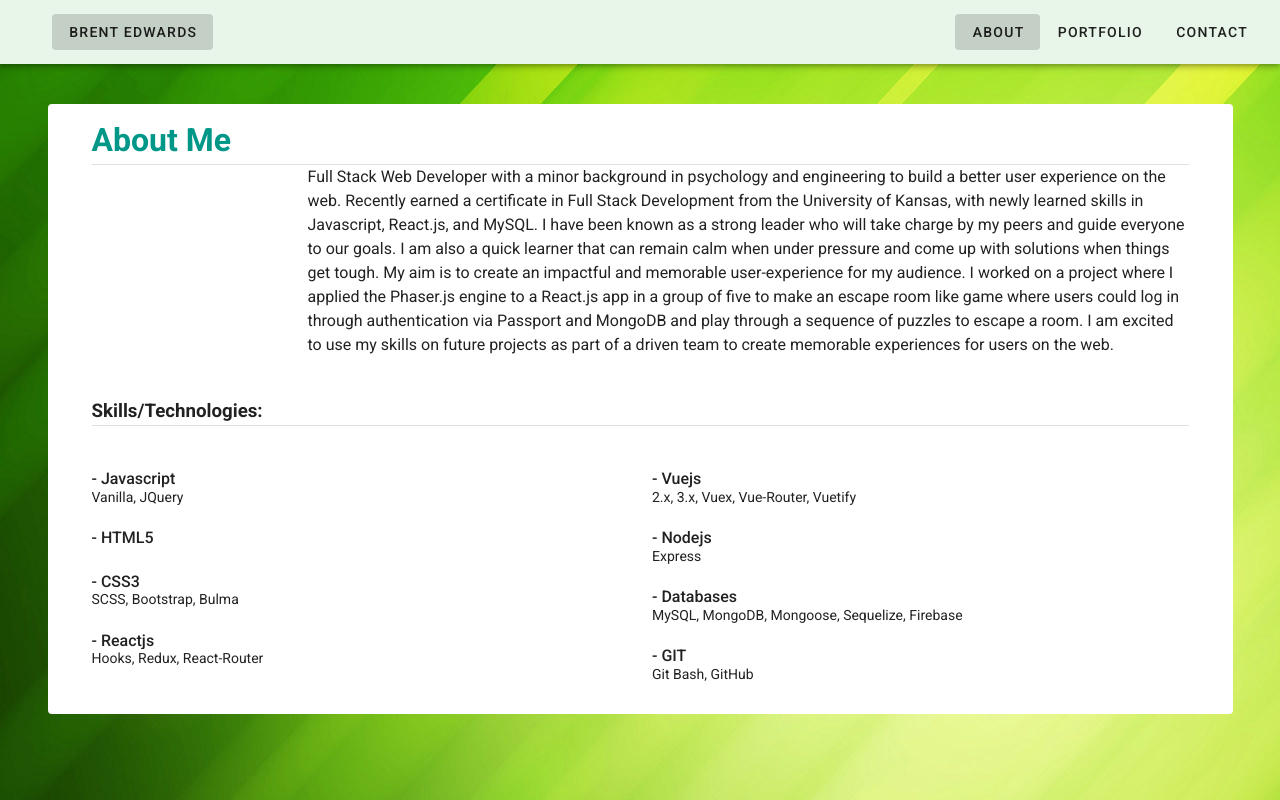
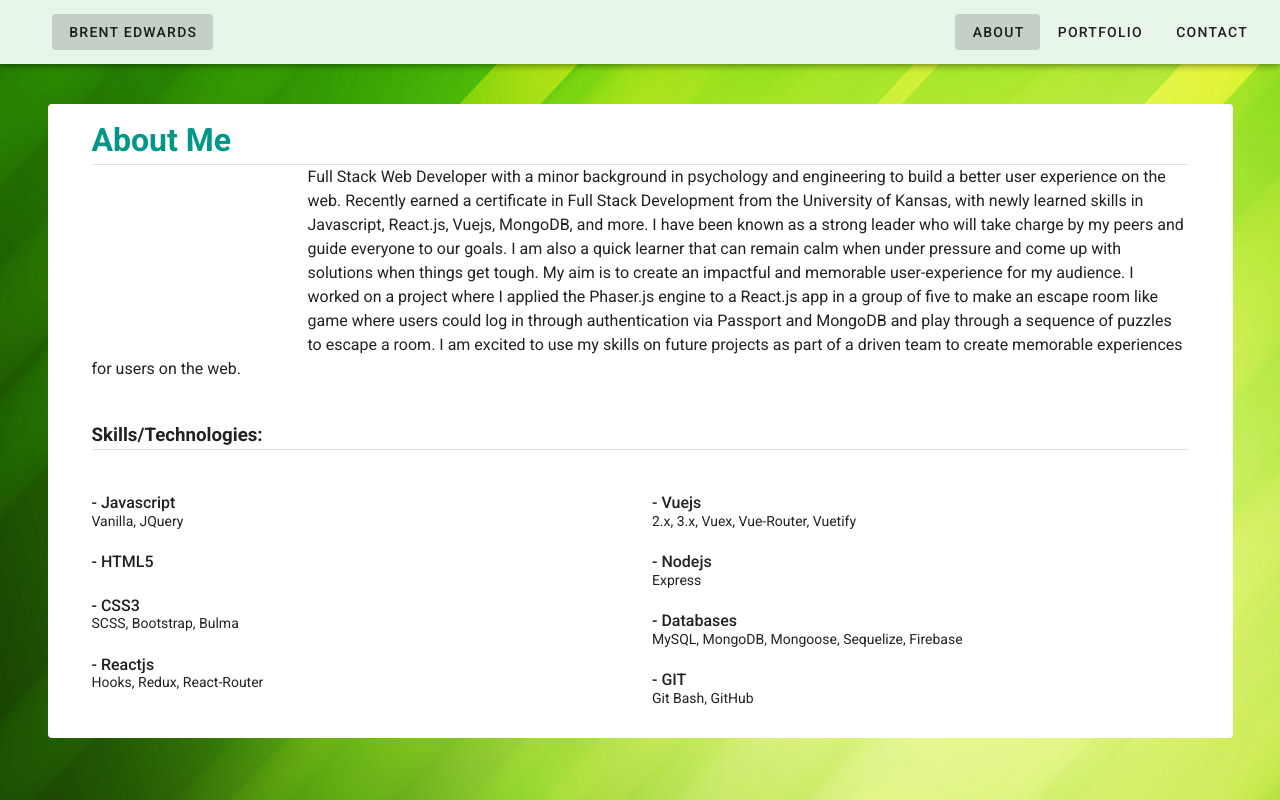
Before and after one commit to zirris512/vue-portfolio, a Vue app: page /about in a window 1280 px wide. Built offline with nearby package versions, Linux system fonts and the light colour scheme.

Commit message:
add reusable base component

```diff
--- /dev/null
+++ b/src/components/ui/BaseContainer.vue
@@ -0,0 +1,18 @@
+<template>
+   <v-container class="white rounded my-10">
+      <v-row class="mx-5">
+         <v-col cols="12">
+            <h1 class="teal--text">{{ title }}</h1>
+            <v-divider />
+            <slot name="main" />
+         </v-col>
+      </v-row>
+      <slot />
+   </v-container>
+</template>
+
+<script>
+   export default {
+      props: { title: String },
+   };
+</script>
--- a/src/views/About.vue
+++ b/src/views/About.vue
@@ -1,10 +1,7 @@
 <template>
    <div>
-      <v-container class="white rounded my-10">
-         <v-row class="mx-5">
-            <v-col cols="12">
-               <h1 class="teal--text">About Me</h1>
-               <v-divider />
+      <base-container title="About Me">
+         <template #main>
             <v-img
                src="../assets/images/calm_rain.jpg"
                width="200"
@@ -13,23 +10,22 @@
             <p>
                Full Stack Web Developer with a minor background in psychology
                and engineering to build a better user experience on the web.
-                  Recently earned a certificate in Full Stack Development from
-                  the University of Kansas, with newly learned skills in
-                  Javascript, React.js, and MySQL. I have been known as a strong
-                  leader who will take charge by my peers and guide everyone to
-                  our goals. I am also a quick learner that can remain calm when
-                  under pressure and come up with solutions when things get
-                  tough. My aim is to create an impactful and memorable
-                  user-experience for my audience. I worked on a project where I
-                  applied the Phaser.js engine to a React.js app in a group of
-                  five to make an escape room like game where users could log in
-                  through authentication via Passport and MongoDB and play
-                  through a sequence of puzzles to escape a room. I am excited
-                  to use my skills on future projects as part of a driven team
-                  to create memorable experiences for users on the web.
+               Recently earned a certificate in Full Stack Development from the
+               University of Kansas, with newly learned skills in Javascript,
+               React.js, Vuejs, MongoDB, and more. I have been known as a strong
+               leader who will take charge by my peers and guide everyone to our
+               goals. I am also a quick learner that can remain calm when under
+               pressure and come up with solutions when things get tough. My aim
+               is to create an impactful and memorable user-experience for my
+               audience. I worked on a project where I applied the Phaser.js
+               engine to a React.js app in a group of five to make an escape
+               room like game where users could log in through authentication
+               via Passport and MongoDB and play through a sequence of puzzles
+               to escape a room. I am excited to use my skills on future
+               projects as part of a driven team to create memorable experiences
+               for users on the web.
             </p>
-            </v-col>
-         </v-row>
+         </template>
          <v-row class="mx-5">
             <v-col cols="12">
                <h3>Skills/Technologies:</h3>
@@ -68,7 +64,7 @@
                </v-list>
             </v-col>
          </v-row>
-      </v-container>
+      </base-container>
    </div>
 </template>
 
--- a/src/views/Portfolio.vue
+++ b/src/views/Portfolio.vue
@@ -1,5 +1,5 @@
 <template>
    <div>
-      <h1>Portfolio Page</h1>
+      <base-container title="Portfolio"></base-container>
    </div>
 </template>
```
Also changed, not shown: src/main.js (+13 -9 lines). Lines whose indentation alone changed are shown as unchanged.
